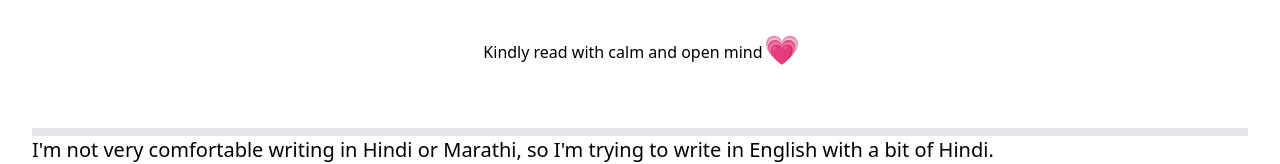
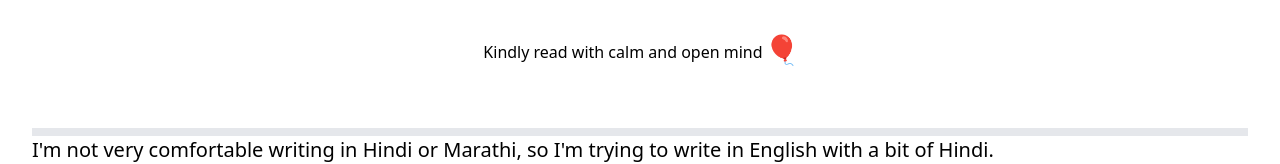
Before and after one commit to AADESHRN/ANKITA-AADESH, a React (Vite) app: page / in a window 1280 px wide. Shown: the top 164 px of the page. Built offline with nearby package versions, Linux system fonts and the light colour scheme.

Commit message:
Update App.jsx

```diff
--- a/src/App.jsx
+++ b/src/App.jsx
@@ -13,7 +13,7 @@ function App() {
   return (
     <div className="bg-white text-black">
       <h5>
-        Kindly read with calm and open mind <div className="heartbeating-text">💗</div>
+        Kindly read with calm and open mind <div className="heartbeating-text">🎈</div>
       </h5>
       <br />
       <br />
```
